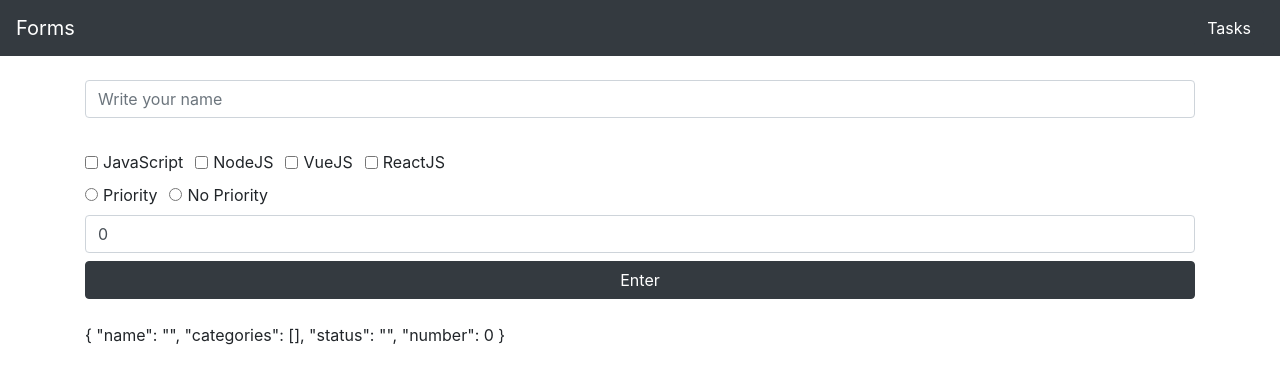
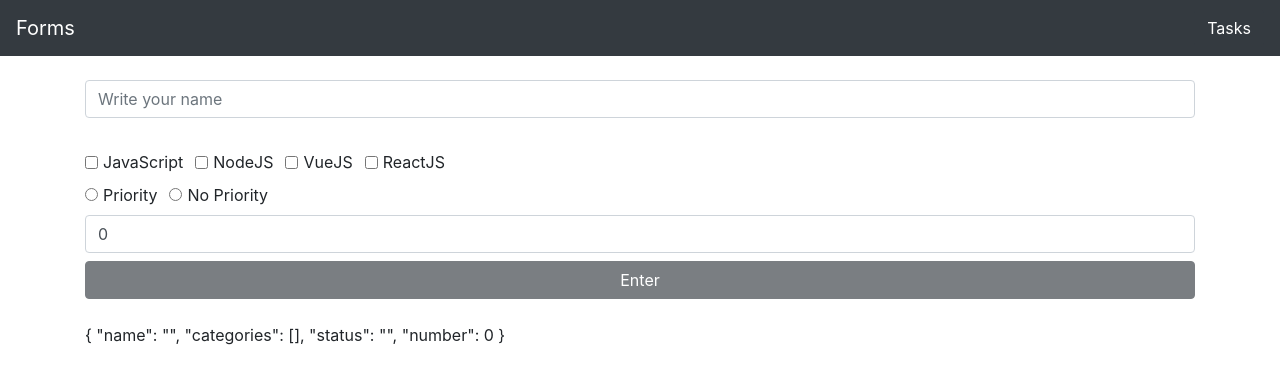
Before and after one commit to ivanurra/vue-forms-02, a Vue app: page / in a window 1280 px wide. Shown: the top 384 px of the page. Built offline with nearby package versions, Linux system fonts and the light colour scheme.

Commit message:
blocked submit

```diff
--- a/src/views/Home.vue
+++ b/src/views/Home.vue
@@ -76,7 +76,11 @@
     v-model="task.number"
     >
 </div>
-<button class="btn btn-dark mt-2 btn-block" type="submit">
+<button
+  class="btn btn-dark mt-2 btn-block"
+  type="submit"
+  :disabled="blocked"
+>
   Enter
 </button>
 </form>
@@ -106,6 +110,16 @@ export default {
   methods: {
     processForm() {
       console.log(this.task)
+      if (this.task.name.trim() === "") {
+        console.log('Empty')
+        return
+      }
+      console.log('Not empty')
+    }
+  },
+  computed: {
+    blocked(){
+      return this.task.name.trim() === "" ? true : false
     }
   }
 }
```
